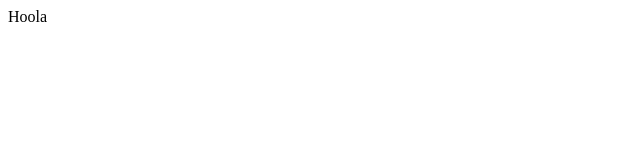
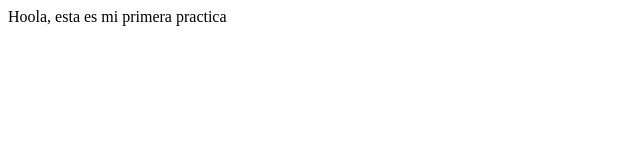
Before and after one commit to sinanijaeldis25-stack/practica-examen, a plain HTML site: page index.html in a window 1280 px wide. Shown: the whole page, without its empty margins (0-640 px from the left). Drawn offline with Linux system fonts and the light colour scheme.

Commit message:
segundo intento de modificacion

```diff
--- a/index.html
+++ b/index.html
@@ -6,6 +6,6 @@
     <title>Document</title>
 </head>
 <body>
-    Hoola
+    Hoola, esta es mi primera practica
 </body>
 </html>
```
